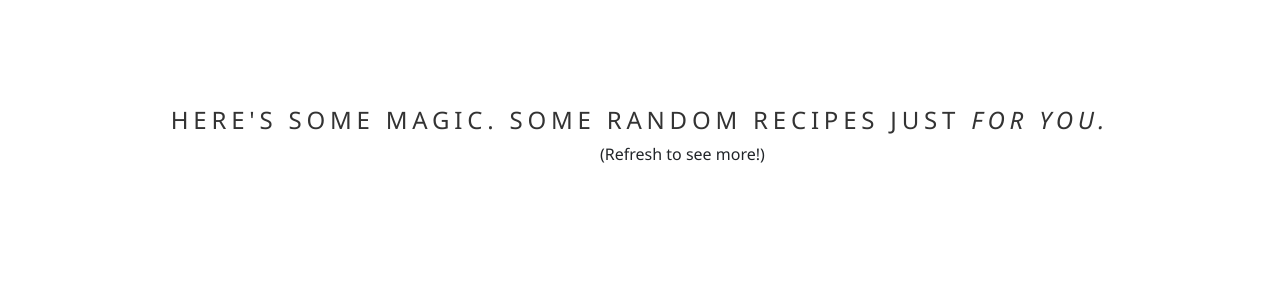
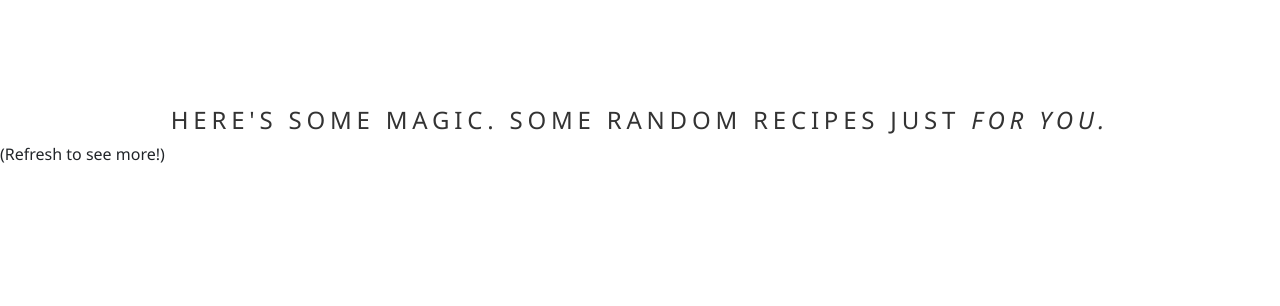
Before and after one commit to galkochris/recipe, a Flask app: template templates/index.html in a window 1280 px wide. Shown: the part 494-800 px from the top of the page. Run offline with Flask 2, Linux system fonts and the light colour scheme; the template is opened without the code that fills it, so the values that code supplies are empty; some libraries are stand-ins or nearby versions.

Commit message:
Fixed styling

```diff
--- a/static/style.css
+++ b/static/style.css
@@ -396,11 +396,6 @@ h4 {
   padding-left: 580px;
 }
 
-
-h6 {
-  padding-left: 600px;
-}
-
 .twillio {
   padding-top: 30px;
 }
```
